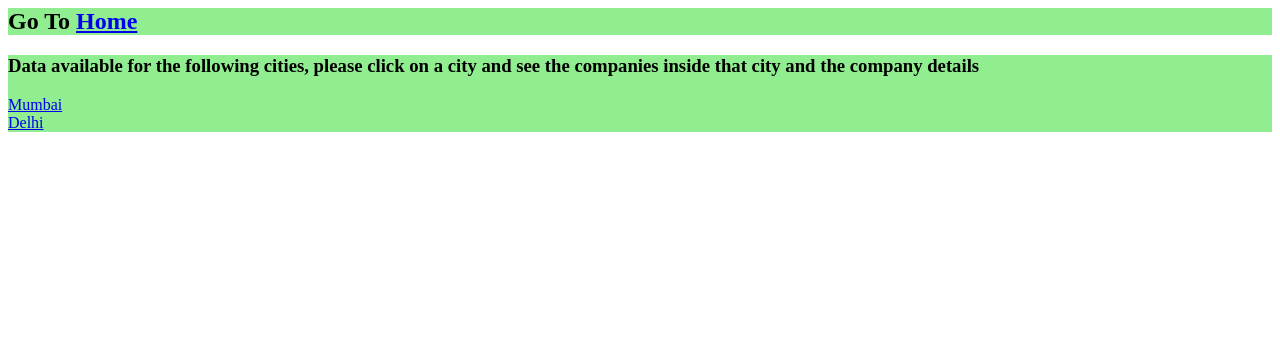
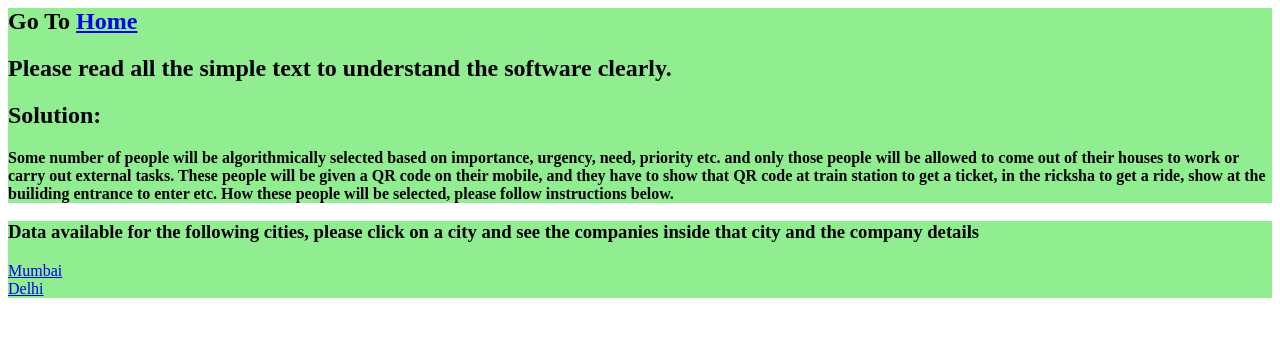
Before and after one commit to ashish2/aayu, a Django app: page / in a window 1280 px wide. Shown: the top 337 px of the page. Run offline with Django 3.2, Linux system fonts and the light colour scheme; data comes from the database, SQL or seed files in the repository.

Commit message:
U: updates...

```diff
--- a/greened/templates/index.html
+++ b/greened/templates/index.html
@@ -4,6 +4,21 @@
 	<h2>
 		Go To <a href="/">Home</a>
 	</h2>
+	<h2>
+		Please read all the simple text to understand the software clearly.
+	</h2>
+	<h2>
+		Solution:
+	</h2>
+	<b>
+		Some number of people will be algorithmically selected based on importance, urgency, need, priority etc.
+		and only those people will be allowed to come out of their houses to work or carry out external tasks.
+		These people will be given a QR code on their mobile, and they have to show that QR code at train station to get a ticket,
+		in the ricksha to get a ride, show at the builiding entrance to enter etc.
+
+		How these people will be selected, please follow instructions below.
+	</b>
+
 </div>
 
 <div
```
Also changed, not shown: greened/templates/branch_people.html (+11 -2 lines).
